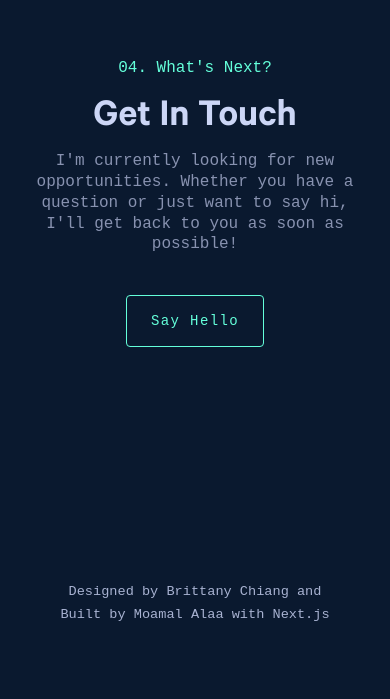
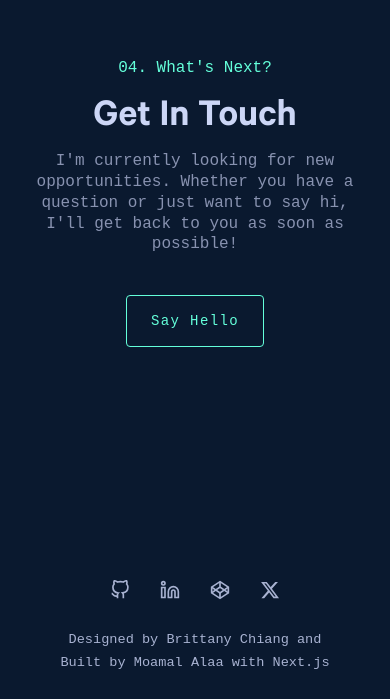
Before and after one commit to Moamal-2000/moamal-alaa, a Next.js app: page / in a window 390 px wide. Shown: the part 4557-5256 px from the top of the page. Before the commit the page ends 5208 px from the top, so only its background shows below. Built offline with nearby package versions, Linux system fonts and the light colour scheme.

Commit message:
style: InLineSocialMedia component & display social media icons only for mobile devices

```diff
--- a/src/components/Footer/InLineSocialMedia/InLineSocialMedia.jsx
+++ b/src/components/Footer/InLineSocialMedia/InLineSocialMedia.jsx
@@ -1,7 +1,19 @@
+import SvgIcon from "@/components/Shared/SvgIcon";
+import { SOCIAL_MEDIA } from "@/data/staticData";
 import s from "./InLineSocialMedia.module.scss";
 
 const InLineSocialMedia = () => {
-  return <ul className={s.socialMedia}></ul>;
+  return (
+    <ul className={s.socialMedia}>
+      {SOCIAL_MEDIA.map(({ media, iconName, url, id }) => (
+        <li key={id}>
+          <a href={url} target="_blank" rel="noopener noreferrer" title={media}>
+            <SvgIcon name={iconName} />
+          </a>
+        </li>
+      ))}
+    </ul>
+  );
 };
 
 export default InLineSocialMedia;
--- a/src/components/Footer/InLineSocialMedia/InLineSocialMedia.module.scss
+++ b/src/components/Footer/InLineSocialMedia/InLineSocialMedia.module.scss
@@ -0,0 +1,41 @@
+@use "@/styles/mixins" as m;
+
+.socialMedia {
+  color: #a8b2d1;
+  gap: 10px;
+  display: none;
+}
+
+@include m.small {
+  .socialMedia {
+    display: flex;
+    align-items: center;
+  }
+}
+
+.socialMedia a {
+  display: inline-block;
+  position: relative;
+  padding: 10px;
+}
+
+.socialMedia a:hover svg {
+  stroke: #64ffda;
+
+  &[data-type=twitter] {
+    fill: #64ffda;
+  }
+}
+
+.socialMedia a svg {
+  width: 20px;
+  height: 20px;
+  fill: none;
+  transition:
+    fill .25s cubic-bezier(0.645, 0.045, 0.355, 1),
+    stroke .25s cubic-bezier(0.645, 0.045, 0.355, 1);
+
+  &[data-type=twitter] {
+    fill: #a8b2d1;
+  }
+}
```
